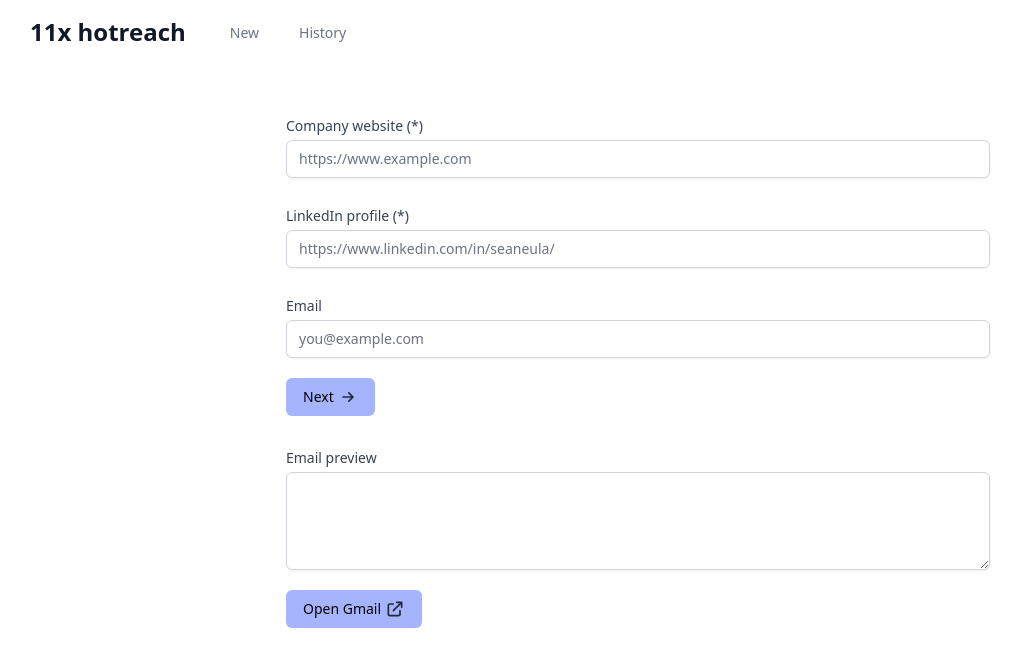
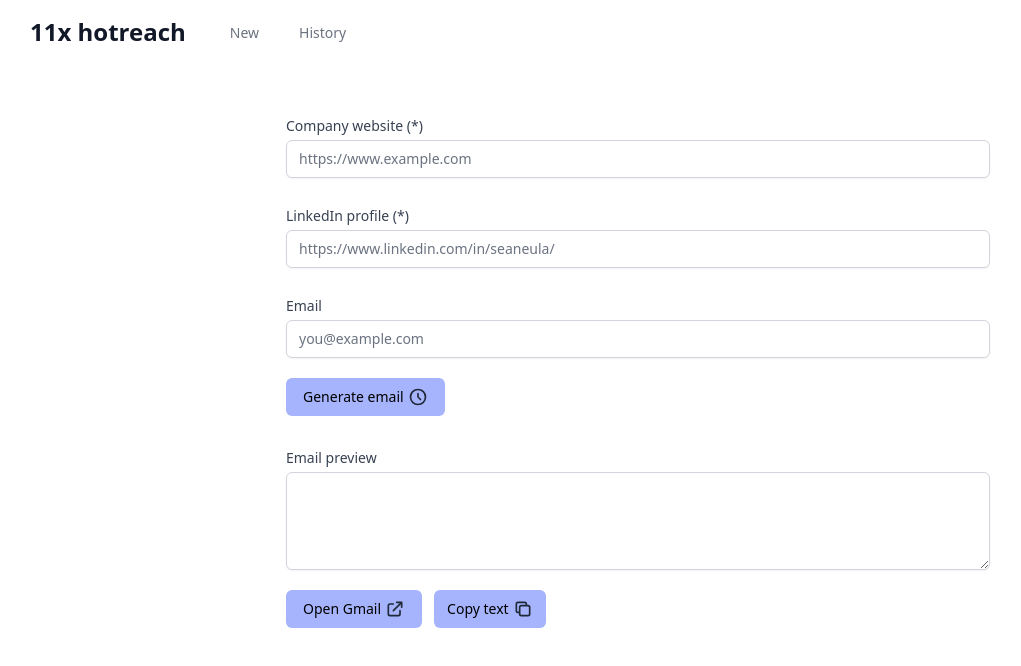
Before and after one commit to eula01/11xhotreach, a Next.js app: page /new in a window 1280 px wide. Shown: the top 666 px of the page, without its empty margins (2-1023 px from the left). Built offline with nearby package versions, Linux system fonts and the light colour scheme.

Commit message:
add copy button

```diff
--- a/app/new/page.tsx
+++ b/app/new/page.tsx
@@ -1,7 +1,12 @@
 'use client';
 
-import React, { useState } from 'react';
-import { ArrowSmRightIcon, ExternalLinkIcon } from '@heroicons/react/outline';
+import { useState } from 'react';
+import {
+  ExternalLinkIcon,
+  DuplicateIcon,
+  CheckIcon,
+  ClockIcon,
+} from '@heroicons/react/outline';
 
 export default function Page() {
   const [inputs, setInputs] = useState({
@@ -13,10 +18,12 @@ export default function Page() {
   const [linkedinData, setLinkedinData] = useState({
     name: '',
     title: '',
+    companyName: '',
     education: '',
     job: '',
   });
   const [companyData, setCompanyData] = useState('');
+  const [showCopyClicked, setShowCopyClicked] = useState(false);
 
   const handleChange = (e: any) => {
     setInputs({ ...inputs, [e.target.name]: e.target.value });
@@ -35,7 +42,13 @@ export default function Page() {
       body: JSON.stringify(inputs.linkedin),
     });
     let linkedinReponseJson = await linkedinReponse.json();
+    console.log('linkedinReponseJson', linkedinReponseJson);
     setLinkedinData(linkedinReponseJson);
+
+    let body = {
+      companySite: inputs.company,
+      companyName: linkedinReponseJson.companyName,
+    };
 
     // get company summary data
     const companyReponse = await fetch('/api/getCompany', {
@@ -43,9 +56,10 @@ export default function Page() {
       headers: {
         'Content-Type': 'application/json',
       },
-      body: JSON.stringify(inputs.company),
+      body: JSON.stringify(body),
     });
     let companyReponseJson = await companyReponse.json();
+    console.log('companyReponseJson', companyReponseJson);
     setCompanyData(companyReponseJson.body);
 
     // get email body
@@ -57,12 +71,22 @@ export default function Page() {
       body: JSON.stringify({
         name: linkedinData.name,
         title: linkedinData.title,
+        companyName: linkedinData.companyName,
         job: linkedinData.job,
         company: companyData,
+        email: inputs.email,
       }),
     });
     let previewResponse = await preview.json();
     setInputs({ ...inputs, preview: previewResponse.body.trim() });
+  };
+
+  let handleCopy = () => {
+    navigator.clipboard.writeText(inputs.preview);
+    setShowCopyClicked(true);
+    setTimeout(() => {
+      setShowCopyClicked(false);
+    }, 3000);
   };
 
   return (
@@ -100,7 +124,7 @@ export default function Page() {
               <div className="mt-1">
                 <input
                   type="text"
-                  required
+                  // required
                   name="linkedin"
                   id="linkedin"
                   value={inputs.linkedin}
@@ -133,8 +157,8 @@ export default function Page() {
               type="submit"
               className="inline-flex items-center px-4 py-2 mt-5 border border-transparent text-sm rounded-md bg-indigo-300 hover:bg-indigo-400"
             >
-              Next
-              <ArrowSmRightIcon className="h-5 w-5 text-gray-800 ml-1" />
+              Generate email
+              <ClockIcon className="h-5 w-5 text-gray-800 ml-1" />
             </button>
           </div>
         </form>
@@ -168,6 +192,23 @@ export default function Page() {
               <ExternalLinkIcon className="h-5 w-5 text-gray-800 ml-1" />
             </button>
           </a>
+          <button
+            type="button"
+            onClick={() => handleCopy()}
+            className="inline-flex items-center px-3 py-2 mt-5 ml-3 border border-transparent text-sm rounded-md bg-indigo-300 hover:bg-indigo-400"
+          >
+            {showCopyClicked ? (
+              <span className="inline-flex">
+                Copied!
+                <CheckIcon className="h-5 w-5 text-gray-800 ml-1" />
+              </span>
+            ) : (
+              <span className="inline-flex">
+                Copy text
+                <DuplicateIcon className="h-5 w-5 text-gray-800 ml-1" />
+              </span>
+            )}
+          </button>
         </div>
       </div>
       {/* <div>
--- a/app/page.tsx
+++ b/app/page.tsx
@@ -1,5 +1,3 @@
-'use client';
-
 export default function Home() {
   return (
     <main>
```
Also changed, not shown: app/history/page.tsx (+2 -8 lines).
